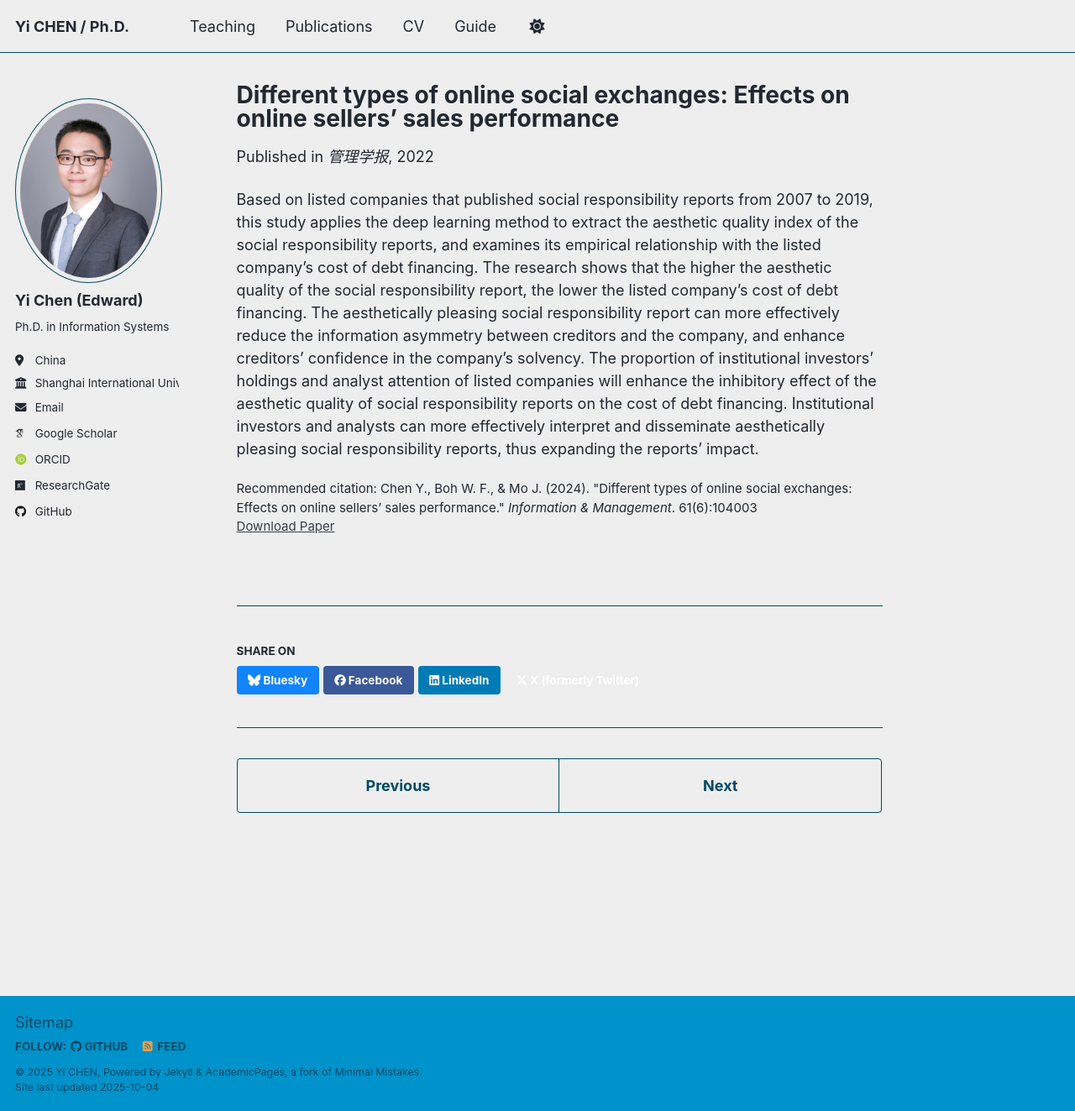
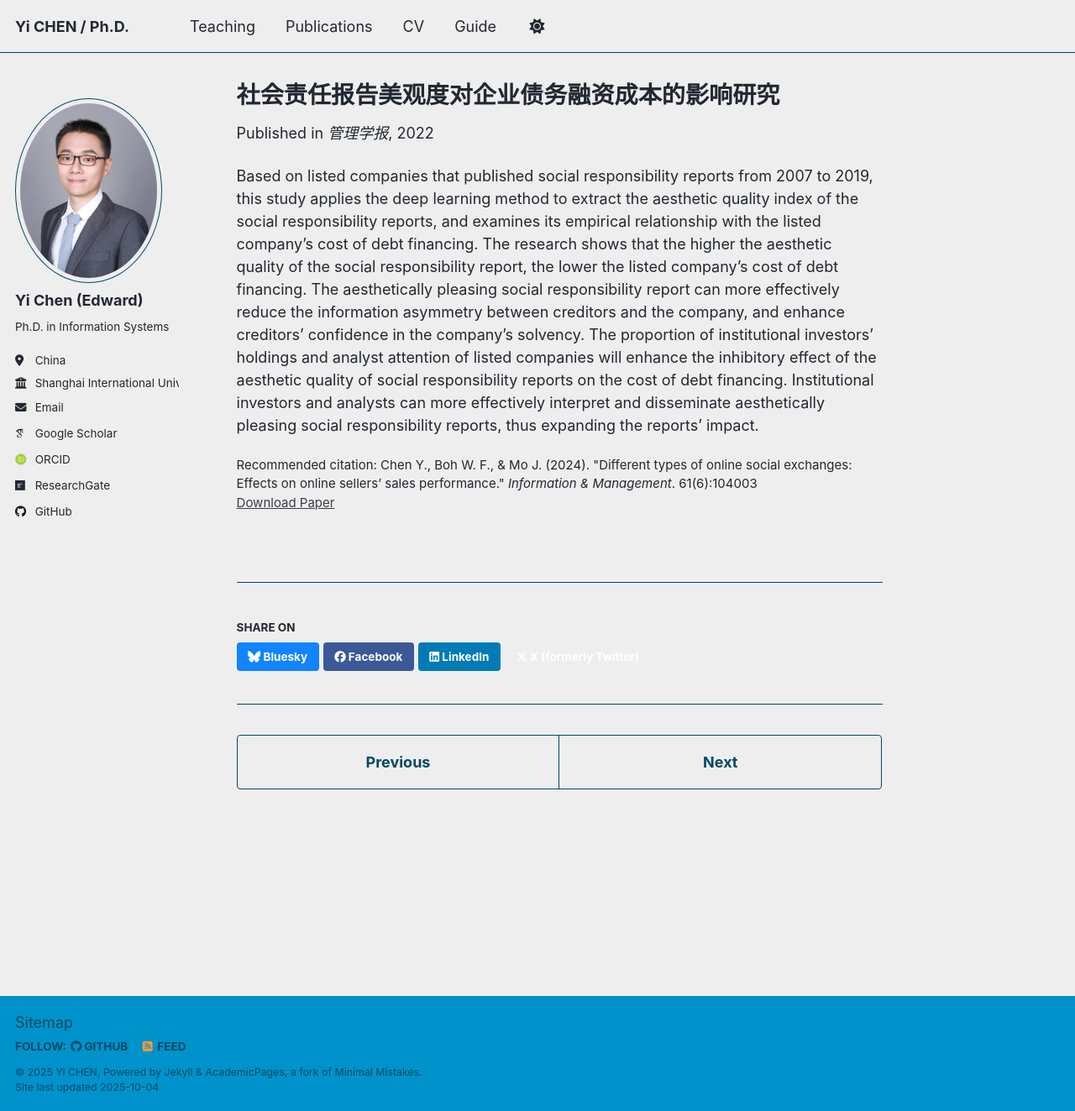
Before and after one commit to chenyi-edward/chenyi-edward.github.io, a Jekyll site: the page built from _publications/CMR-2022.md, in a window 1280 px wide and 1323 px high. Shown: the whole window at 84% size. Built offline with Jekyll 4.4.1, drawn with Linux system fonts in a browser that asks for light colours; some web fonts are replaced; a script that is not in the unit is left out.

Commit message:
Update CMR-2022.md

```diff
--- a/_publications/CMR-2022.md
+++ b/_publications/CMR-2022.md
@@ -1,5 +1,5 @@
 ---
-title: "Different types of online social exchanges: Effects on online sellers’ sales performance"
+title: "社会责任报告美观度对企业债务融资成本的影响研究"
 collection: publications
 category: manuscripts
 permalink: /publication/CMR-2022
```
